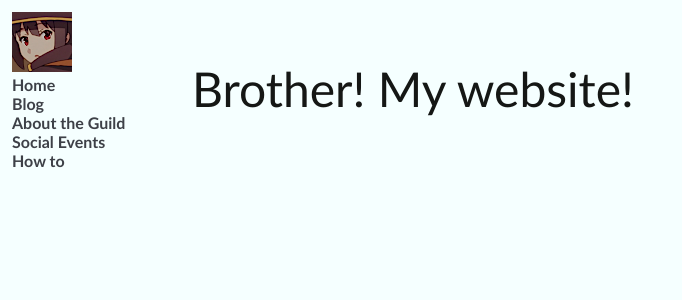
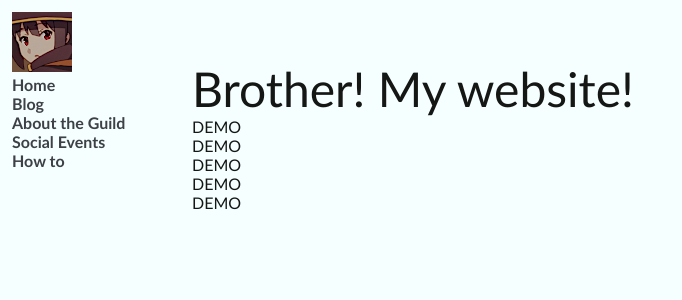
Before and after one commit to ideonella/ideonella.github.io, a Jekyll site: the page built from guide.html, in a window 1280 px wide. Shown: the top 300 px of the page, without its empty margins (0-682 px from the left). Built offline with Jekyll 4.4.1, drawn with Linux system fonts in a browser that asks for light colours.

Commit message:
Update guide.html

```diff
--- a/guide.html
+++ b/guide.html
@@ -4,4 +4,9 @@
 ---
 <div class="blurb">
   <font size="+24">Brother! My website!</font>
+  <div color=$magic-white> DEMO </div>
+  <div color=$magic-gray> DEMO </div>
+  <div color=$magic-black> DEMO </div>
+  <div color=$magic-red> DEMO </div>
+  <div color=$magic-gold> DEMO </div>
 </div>
```
